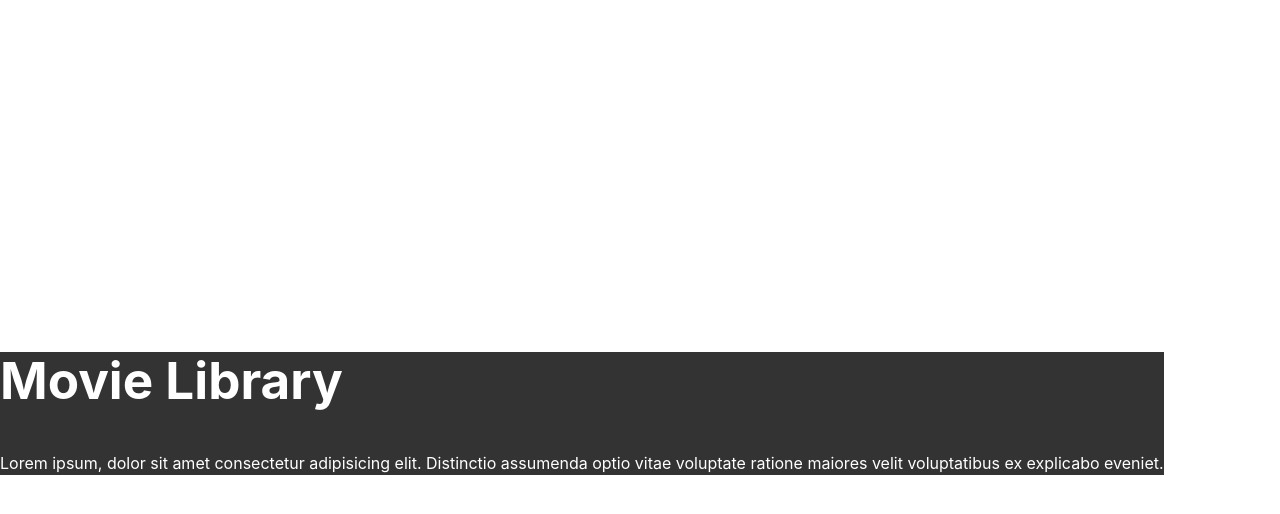
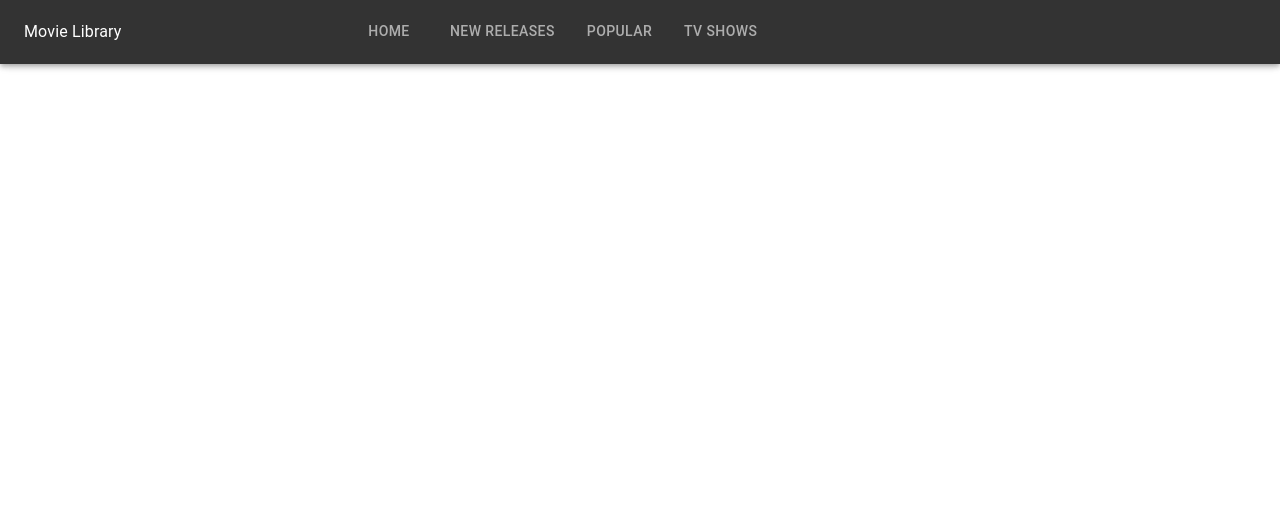
Before and after one commit to iceeqsolutions/movie-library, a React (Vite) app: page / in a window 1280 px wide. Shown: the top 514 px of the page. Built offline with nearby package versions, Linux system fonts and the light colour scheme.

Commit message:
ADD MUI components to Navbar + initial styles

```diff
--- a/package.json
+++ b/package.json
@@ -10,8 +10,11 @@
     "preview": "vite preview"
   },
   "dependencies": {
+    "@emotion/react": "^11.13.3",
+    "@emotion/styled": "^11.13.0",
     "@mui/icons-material": "^6.1.6",
     "@mui/material": "^6.1.6",
+    "@mui/styled-engine": "^6.1.6",
     "@mui/styled-engine-sc": "^6.1.6",
     "react": "^18.3.1",
     "react-dom": "^18.3.1",
--- a/src/components/Navbar.tsx
+++ b/src/components/Navbar.tsx
@@ -1,13 +1,38 @@
 import { NavbarContainer } from "../styles/Styles.modules";
+import { AppBar, Toolbar, Typography, Tab } from "@mui/material";
+
+const navLinkName = [
+  {
+    id: 1,
+    title: "Home",
+  },
+  {
+    id: 2,
+    title: "New Releases",
+  },
+  {
+    id: 3,
+    title: "Popular",
+  },
+  {
+    id: 4,
+    title: "TV Shows",
+  },
+];
+
 const Navbar = () => {
   return (
     <NavbarContainer>
-      <h1>Movie Library</h1>
-      <p>
-        Lorem ipsum, dolor sit amet consectetur adipisicing elit. Distinctio
-        assumenda optio vitae voluptate ratione maiores velit voluptatibus ex
-        explicabo eveniet.
-      </p>
+      <AppBar className="appBar">
+        <Toolbar className="toolBar">
+          <Typography>Movie Library</Typography>
+          <div className="navLinks">
+            {navLinkName.map((link) => (
+              <Tab label={link.title} key={link.id} />
+            ))}
+          </div>
+        </Toolbar>
+      </AppBar>
     </NavbarContainer>
   );
 };
--- a/src/styles/Styles.modules.ts
+++ b/src/styles/Styles.modules.ts
@@ -1,6 +1,23 @@
 import styled from "styled-components";
 
 export const NavbarContainer = styled.nav`
-  background-color: #333;
-  color: white;
+  .appBar {
+    color: white;
+    background-color: #333;
+    display: flex;
+    justify-content: center;
+
+    > .toolBar {
+      display: flex;
+      //   justify-content: space-between;
+      margin-left: auto;
+      width: 100%;
+
+      > .navLinks {
+        display: flex;
+        margin-left: auto;
+        width: 75%;
+      }
+    }
+  }
 `;
```
Also changed, not shown: 1 other file (tests, documents, lock files or other folders).
